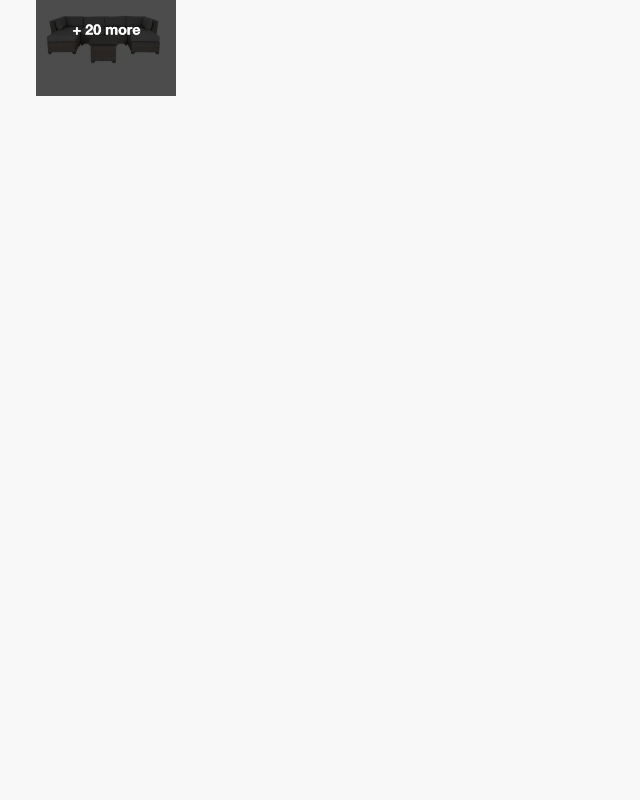
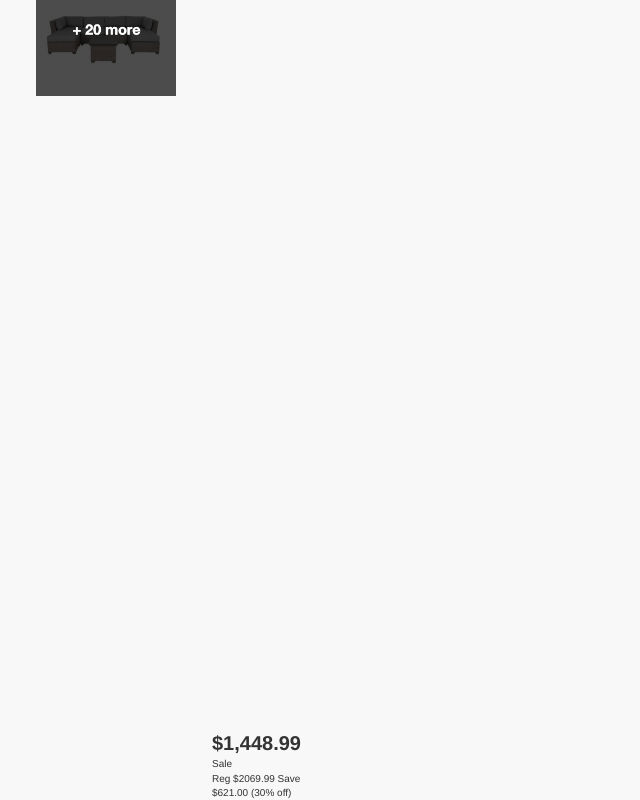
Before and after one commit to Brady1052/Target-app, a React (Create React App) app: page / in a window 1280 px wide. Shown: the part 897-1697 px from the top of the page, without its empty margins (0-640 px from the left). Before the commit the page ends 996 px from the top, so only its background shows below. Built offline with nearby package versions, Linux system fonts and the light colour scheme.

Commit message:
deployment

```diff
--- a/src/App.js
+++ b/src/App.js
@@ -1,3 +1,4 @@
+import React from 'react';
 import './App.css';
 import Header from './components/Header';
 import Nav from './components/Nav';
--- a/src/components/Header.js
+++ b/src/components/Header.js
@@ -1,3 +1,4 @@
+import React from 'react';
 import './Header.css';
 
 function Header() {
--- a/src/components/Nav.js
+++ b/src/components/Nav.js
@@ -1,3 +1,4 @@
+import React from 'react';
 import './Nav.css';
 import targetLogo from '../images-header/target-logo.png';
 import magnifyingGlass from '../images-header/target-magnifying-glass.png';
--- a/src/components/ProductHeader.js
+++ b/src/components/ProductHeader.js
@@ -1,3 +1,4 @@
+import React from 'react';
 import './ProductHeader.css';
 
 export default function ProductHeader() {
--- a/src/components/ProductPhotos.js
+++ b/src/components/ProductPhotos.js
@@ -1,3 +1,4 @@
+import React from 'react';
 import './ProductPhotos.css';
 import ProductSidebar from './ProductSidebar';
 // import ProductSidebarPrice from './ProductSidebarPrice';
--- a/src/components/ProductSidebar.js
+++ b/src/components/ProductSidebar.js
@@ -1,3 +1,4 @@
+import React from 'react';
 import './ProductSidebar.css';
 import ProductSideBarPrice from './ProductSidebarPrice';
 export default function ProductSidebar() {
--- a/src/components/ProductSidebarPrice.js
+++ b/src/components/ProductSidebarPrice.js
@@ -1,13 +1,16 @@
+import React from 'react';
 import './ProductSidebarPrice.css';
 
 export default function ProductSidebarPrice() {
   return (
     <div className="product-sidebar-price-container">
-      <h1 className="product-price">$1,448.99</h1>
-      <p className="sale">Sale</p>
-      <p>
-        Reg $2069.99 Save $621.00 {'('}30% off{')'}
-      </p>
+      <div className="product-sidebar-price-container-child">
+        <h1 className="product-price">$1,448.99</h1>
+        <p className="sale">Sale</p>
+        <p>
+          Reg $2069.99 Save $621.00 {'('}30% off{')'}
+        </p>
+      </div>
     </div>
   );
 }
```
Also changed, not shown: package.json (+11 -3 lines), 1 other file (tests, documents, lock files or other folders).
